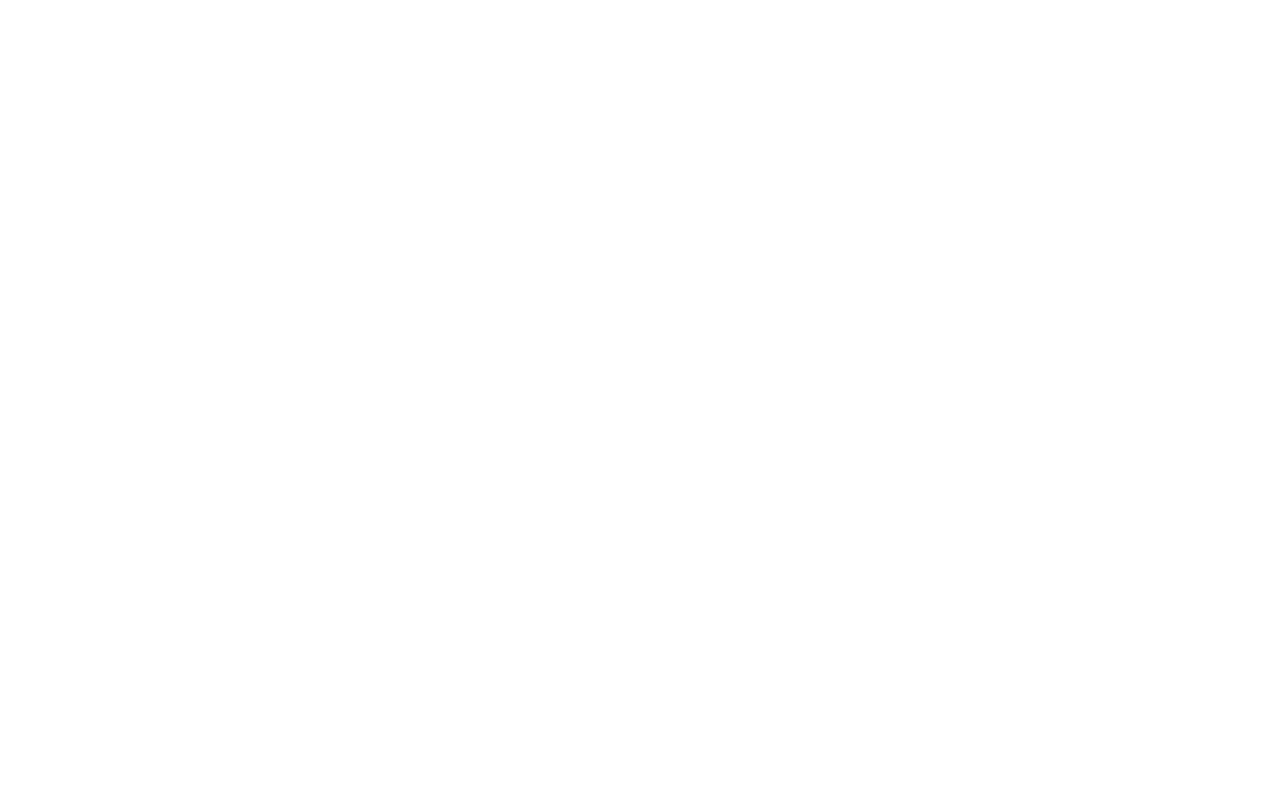
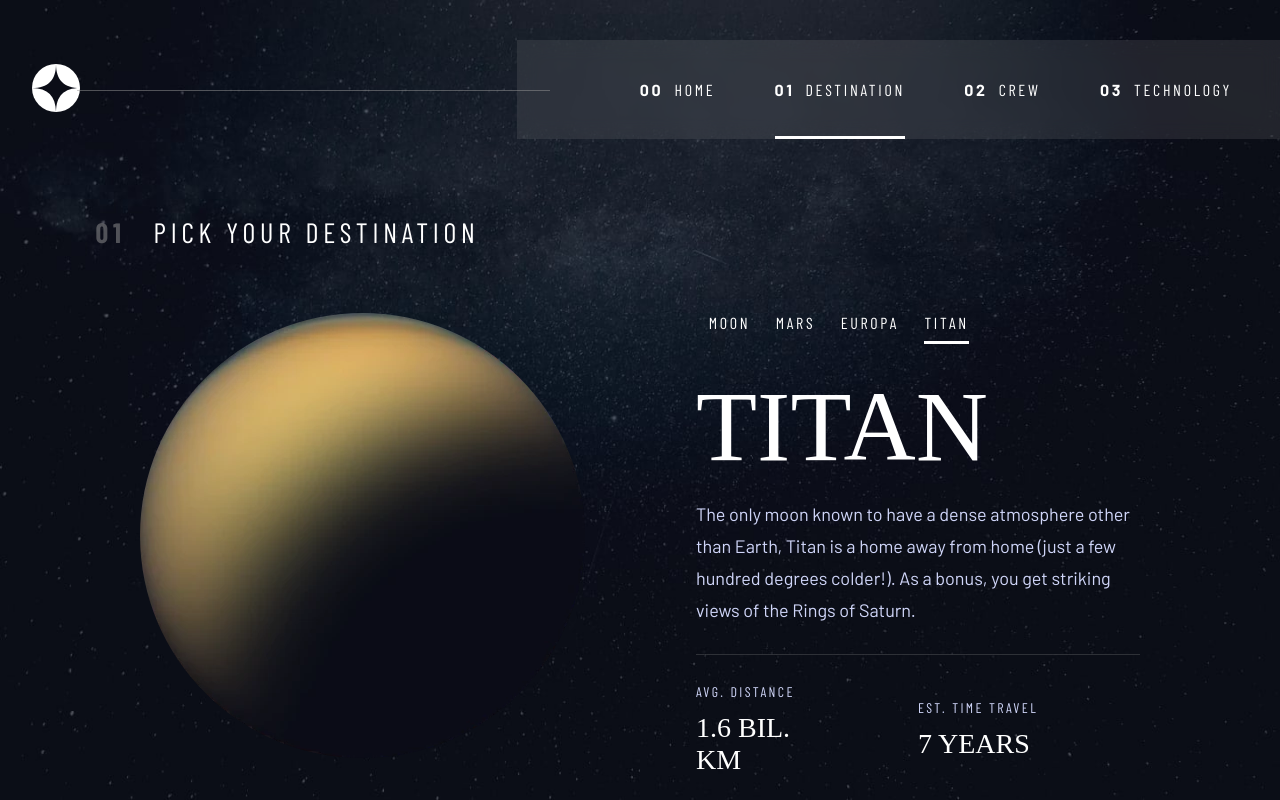
Before and after one commit to isaacnovaes/space-tourism, a React (Vite) app: page /destination/titan in a window 1280 px wide. Before the commit this address had no page. Built offline with nearby package versions, Linux system fonts and the light colour scheme; a web font is replaced by a local one.

Commit message:
Add netlify settings so React Router can work properly

```diff
--- a/src/App.jsx
+++ b/src/App.jsx
@@ -1,7 +1,8 @@
-import { Route, Routes } from "react-router-dom";
+import { Navigate, Route, Routes } from "react-router-dom";
 import styles from "./App.module.scss";
 import Page from "./pageComponent/Page";
 import Home from "./pages/Home/Home";
+import Destination from "./pages/Destination/Destination";
 
 function App() {
 	return (
@@ -15,9 +16,20 @@
 						</Page>
 					}
 				/>
-				<Route path="/destination" element={<Page type="Destination"></Page>} />
+				<Route
+					path="/destination/*"
+					element={
+						<Page type="Destination">
+							<Destination />
+						</Page>
+					}
+				/>
 				<Route path="/crew" element={<Page type="Crew"></Page>} />
 				<Route path="/technology" element={<Page type="Technology"></Page>} />
+				<Route
+					path="/destination"
+					element={<Navigate to="/destination/moon" />}
+				/>
 			</Routes>
 		</div>
 	);
--- /dev/null
+++ b/src/animatePageComponent/AnimatePageComponent.jsx
@@ -0,0 +1,23 @@
+import { motion } from "framer-motion";
+
+const AnimatePageComponent = ({ children, className }) => {
+	return (
+		<motion.div
+			className={className}
+			initial={{ opacity: 0, scale: 0.6 }}
+			animate={{
+				opacity: 1,
+				scale: 1,
+				// transition: {
+				// 	duration: 0.4,
+				// },
+			}}
+			exit={{ opacity: 0, scale: 0.6 }}
+			transition={{ type: "spring", duration: 1, bounce: 0.45 }}
+		>
+			{children}
+		</motion.div>
+	);
+};
+
+export default AnimatePageComponent;
```
Also changed, not shown: 1 other file (tests, documents, lock files or other folders).
